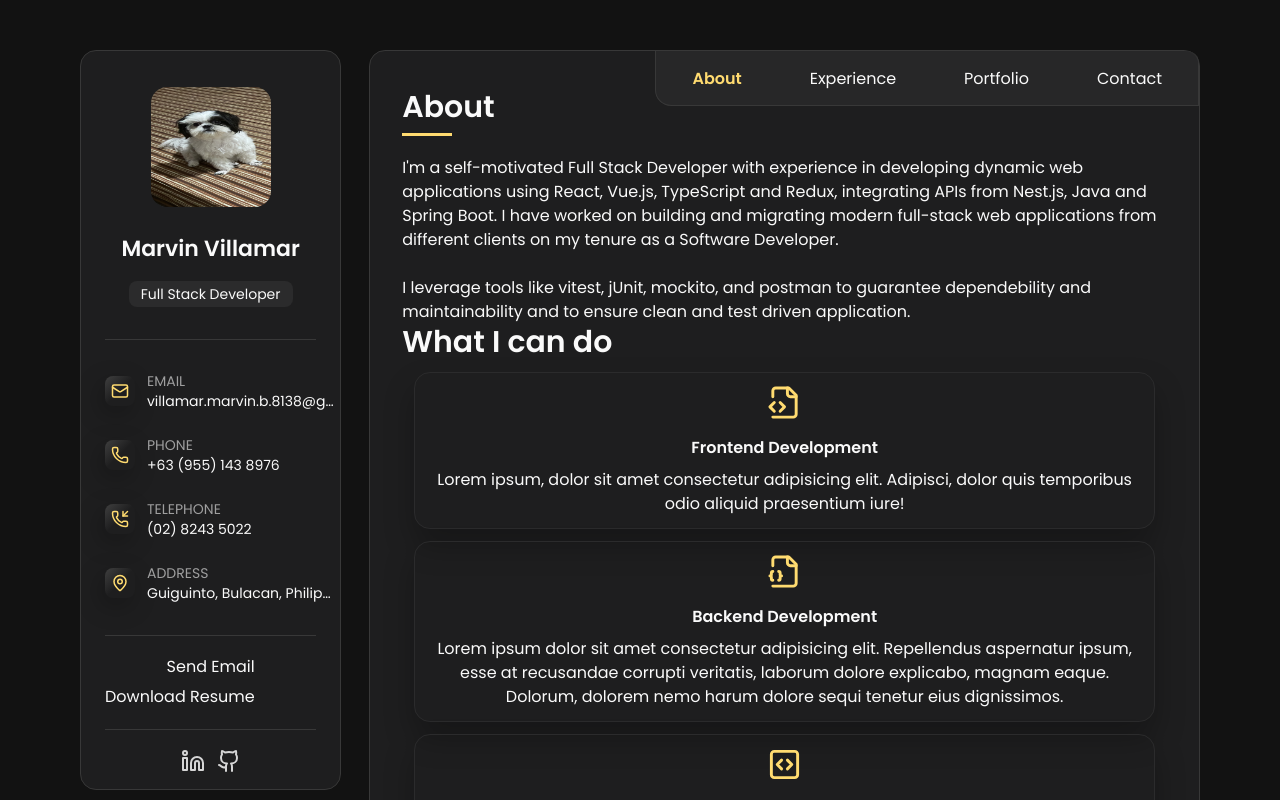
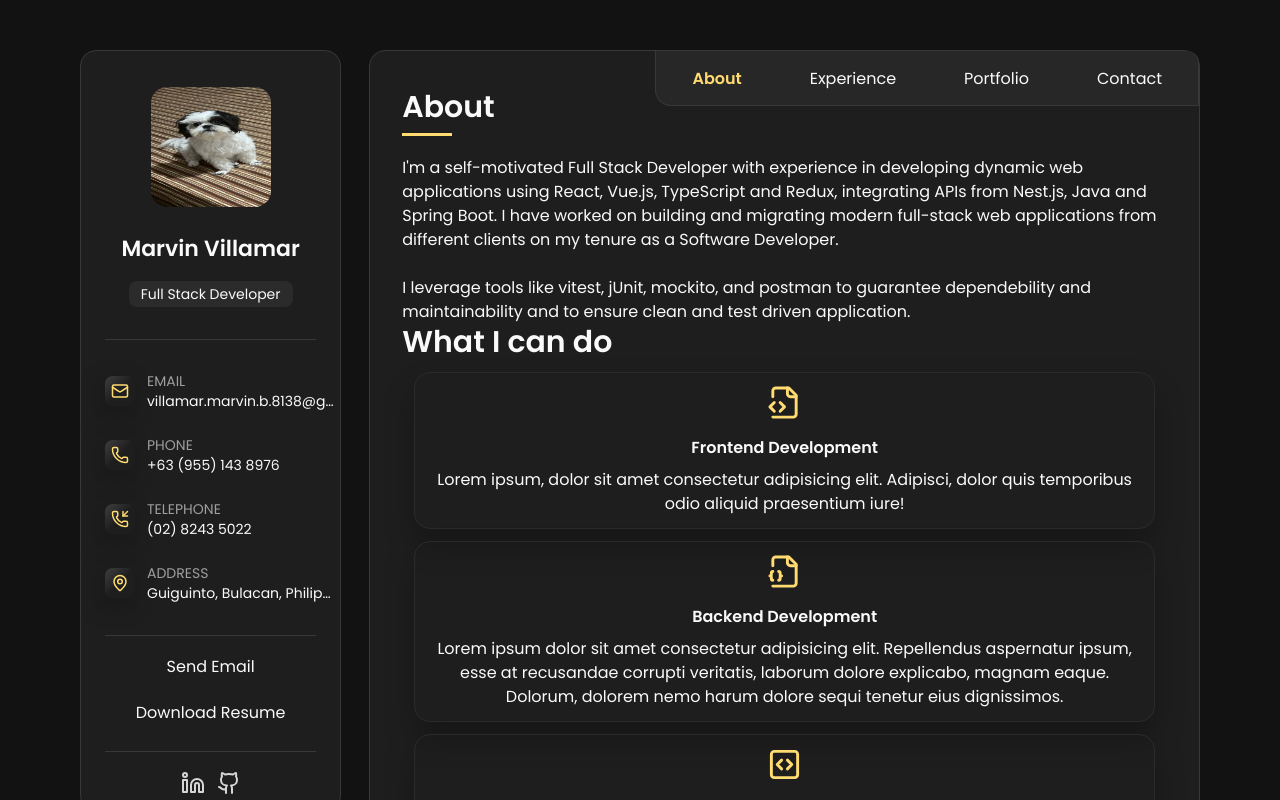
Before and after one commit to user-marvin/portfolio, a Next.js app: page /dashboard in a window 1280 px wide. Shown: the top 800 px of the page. Built offline with nearby package versions, Linux system fonts and the light colour scheme.

Commit message:
[UPD] deployment fix

```diff
--- a/src/assets/css/tailwind/custom.css
+++ b/src/assets/css/tailwind/custom.css
@@ -115,8 +115,9 @@ xl for extra-large screens (1280px and up)
     }
   }
 
-  .send-email {
-    @apply hidden xl:block h-[30px] text-center;
+  .send-email,
+  .download-resume {
+    @apply hidden mt-4 xl:block h-[30px] text-center;
   }
 }
 
--- a/src/components/Sidebar/sidebar.tsx
+++ b/src/components/Sidebar/sidebar.tsx
@@ -80,7 +80,7 @@ const Sidebar: React.FC = () => {
         <div className="send-email">
           <Button variant="primary">Send Email</Button>
         </div>
-        <div className="mt-4 text-center">
+        <div className="download-resume">
           <Button variant="secondary">Download Resume</Button>
         </div>
         <div className="separator" />
```
